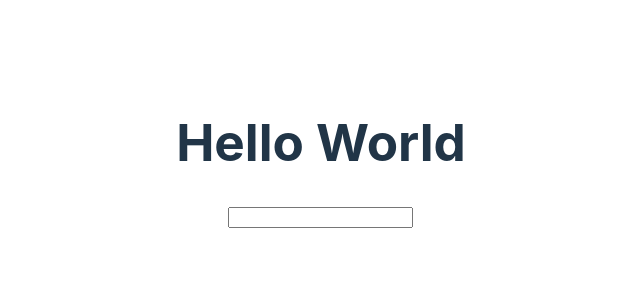
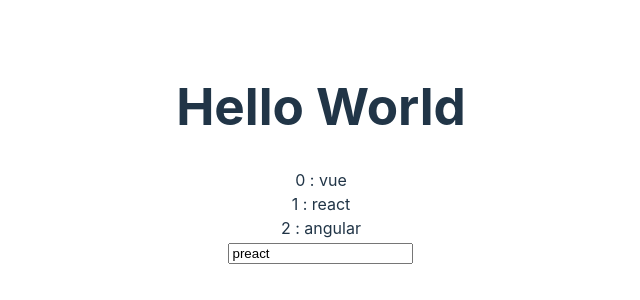
Before and after one commit to nikolozi2001/tags-input, a Vue app: page / in a window 1280 px wide. Shown: the part 246-546 px from the top of the page, without its empty margins (319-959 px from the left). Built offline with nearby package versions, Linux system fonts and the light colour scheme.

Commit message:
Directives and Attribute bindings

```diff
--- a/src/components/TagsInput.vue
+++ b/src/components/TagsInput.vue
@@ -1,3 +1,16 @@
 <template>
-    <input type="text" />
+    <div v-for="(tag, index) in tags">{{ index + ' : ' + tag  }}</div>
+    <input type="text" :value="newTag" />
 </template>
+
+<script>
+
+export default {
+    data: () => ({
+        tags: ["vue", "react", "angular"],
+        newTag: "preact "
+    }),
+};
+
+
+</script>
```
